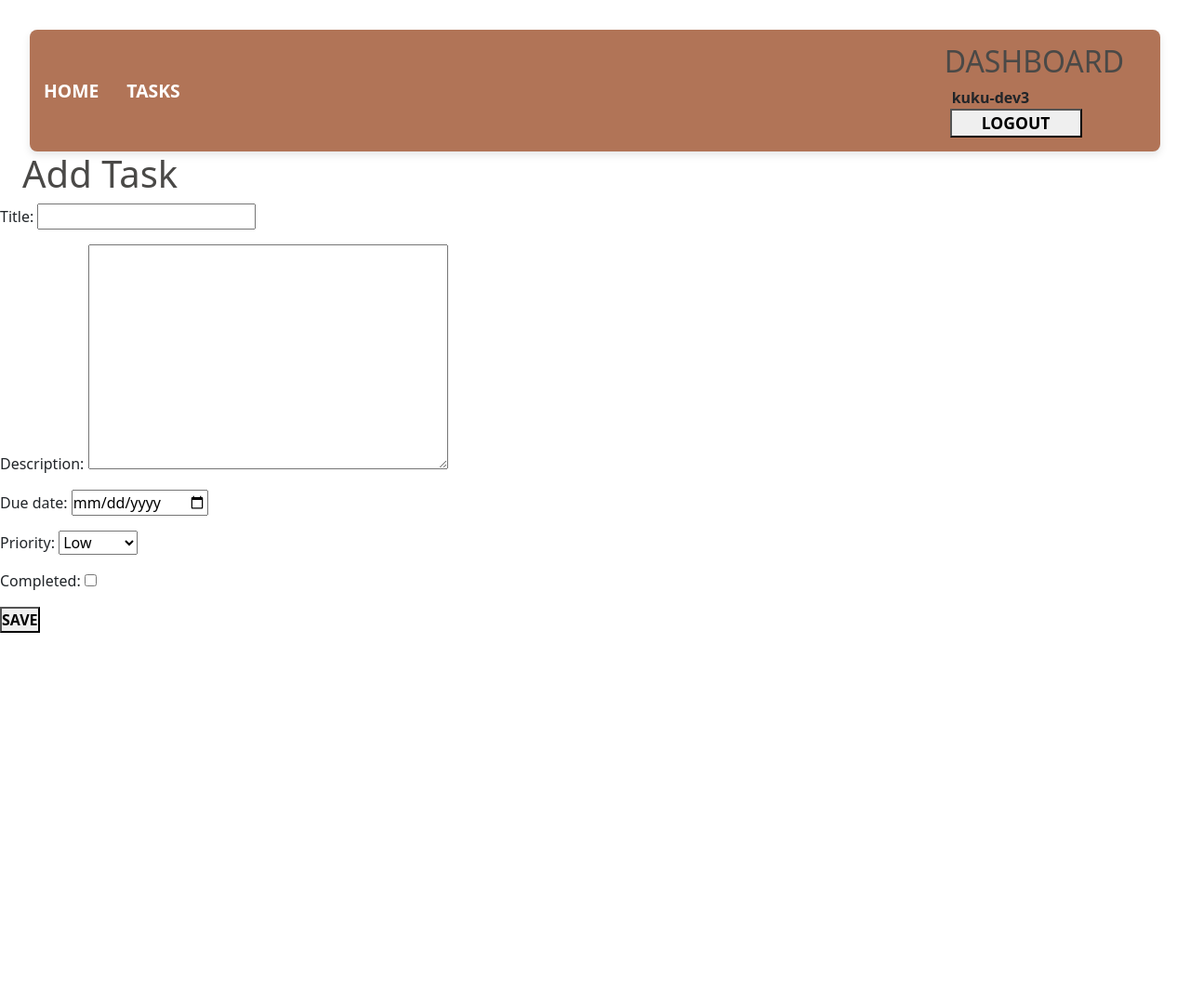
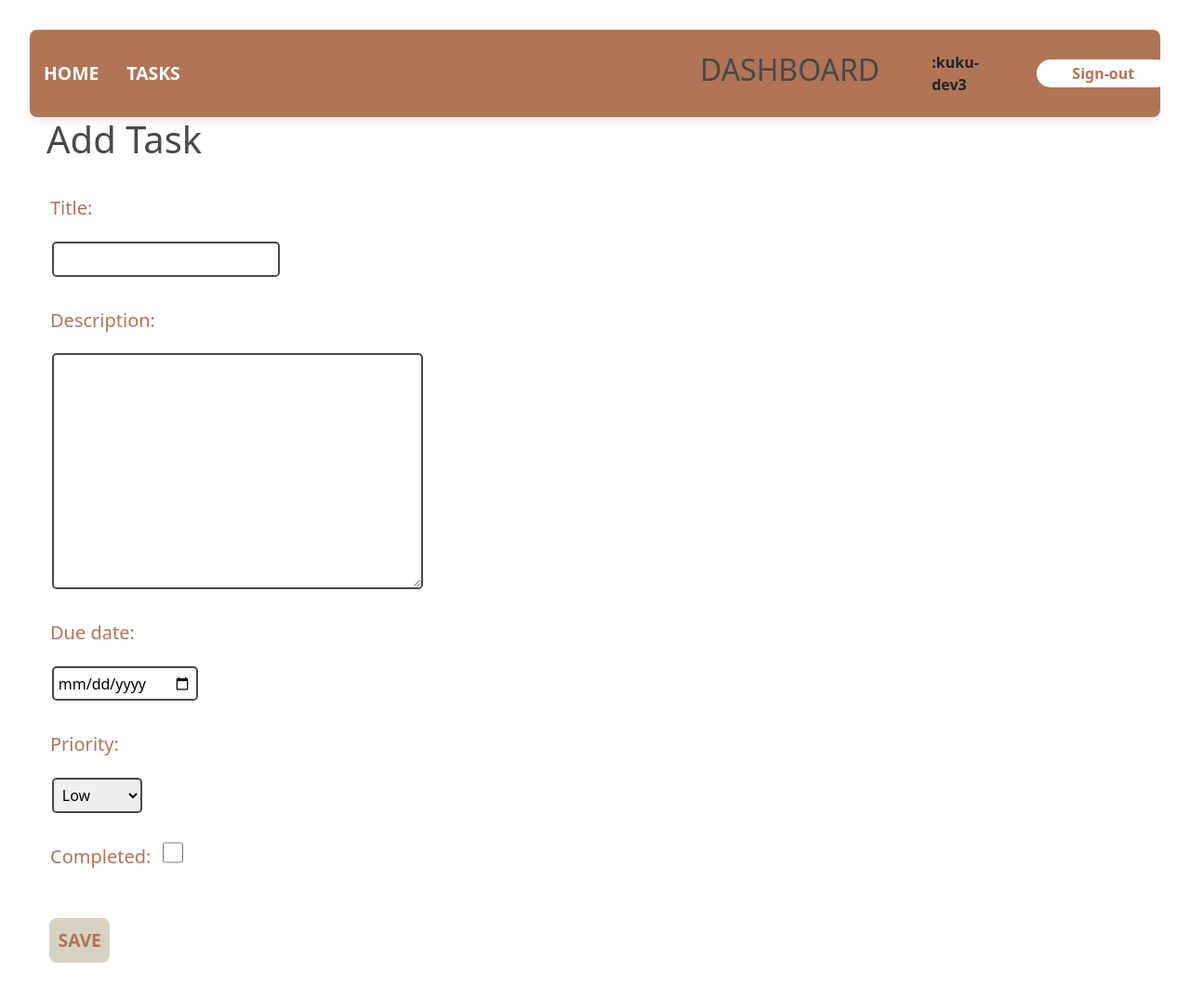
Before and after one commit to Fash-Mayor/Mini-Django-project-To-do-App, a Django app: page /add/ in a window 1280 px wide. Shown: the whole page at 93% size. Before the commit the page ends 681 px from the top, so only its background shows below. Run offline with Django 5.2, Linux system fonts and the light colour scheme; a user stored in the database is signed in.

Commit message:
Improved styling

```diff
--- a/todoapp/static/style.css
+++ b/todoapp/static/style.css
@@ -4,7 +4,6 @@
     box-sizing: border-box;
 }
 body{
-    background-color: #e2cb8d;
     color: black;
     width: 100%;
     padding: 12px;
--- a/todoapp/static/styles.css
+++ b/todoapp/static/styles.css
@@ -55,19 +51,37 @@ h1, h2 {
     font-size: 1.1em;
     transition: color 0.2s;
 }
-
 .nav a:hover {
     color: #4A4947;
     text-decoration: none;
 }
-
+.nav div{
+    width: 10%;
+    margin-right: 24rem;
+    display: flex;
+    flex-direction: row;
+    align-items: center;
+}
+.nav button{
+    width: 9rem;
+    background-color: #fff;
+    color: #B17457;
+    font-size: 16px;
+    border: none;
+    border-radius: 1rem;
+    padding: 0.2rem;
+}
+.nav button:hover{
+    background-color: #4A4947;
+    color: #FAF7F0;
+    text-decoration: none;
+    border: none;
+}
 .nav form {
     margin-left: 15px;
 }
-
 .nav input[type="submit"] {
-    background-color: #6a0dad;
-    color: #fff;
+    color: #D8D2C2;
     border: none;
     padding: 8px 16px;
     border-radius: 5px;
@@ -186,22 +215,66 @@ span .btn:hover{
     box-shadow: 0 4px 6px rgba(0, 0, 0, 0.1);
     transition: transform 0.2s, box-shadow 0.2s;
 }
-
 .task-list li:hover {
     transform: translateY(-3px);
     box-shadow: 0 6px 10px rgba(0, 0, 0, 0.2);
 }
-
-/* Links */
-a {
-    color: #6a0dad;
-    text-decoration: none;
-    font-weight: bold;
+.task-list li a{
+    margin: 1.5rem 0;
+    padding-left: 0.7rem;
+}
+.task-list li p{
+    margin-bottom: 0.9rem;
 }
 
-a:hover {
-    color: #9b30ff;
-    text-decoration: underline;
+/*Create task*/
+h1{
+    margin-left: 50px;
+}
+.create_task{
+    position: relative;
+    margin: 1.2rem;
+    margin-left: 46px;
+    width: 90%;
+}
+.create_task label{
+    color: #B17457;
+    margin: 1rem 0.5rem;
+    font-size: 20px;
+    font-weight: 500;
+    /* display: flex; */
+}
+.create_task input, .create_task textarea, .create_task select{
+    border: 2px solid #4A4947;
+    border-radius: 0.3rem;
+    padding: 0.3rem;
+    margin: 0.3rem 0 0.3rem 10px;
+    display: flex;
+}
+.create_task input:hover{
+    border: 2px solid #B17457;
+}
+.create_task  input[type="checkbox"]{
+    display: inline;
+    margin: 0;
+    width: 1.4rem;
+    height: 1.4rem;
+}
+.create_task .btn{
+    background-color: #D8D2C2;
+    color: #B17457;
+    font-size: larger;
+    font-weight: 500;
+    margin: 1.2rem 7px;
+    padding: 0.6rem;
+    border: none;
+    border-radius: 0.5rem;
+}
+.create_task .btn:hover{
+    background-color: #4A4947;
+    color: #FAF7F0;
+    text-decoration: none;
+    border: none;
 }
 
 /* Task Status */
--- a/todoapp/templates/base.html
+++ b/todoapp/templates/base.html
@@ -23,11 +23,11 @@
 
         <div>
             <h2>DASHBOARD</h2>
-        <strong class="usern">{{ user.username }}</strong>
+            <strong class="usern">:{{ user.username }}</strong>
             <li>
             <form action="{%url 'logout' %}" method="post">
                 {% csrf_token %}
-            <button type="submit"><strong class="logout">LOGOUT</strong></button>
+                <button type="submit"><strong class="logout">Sign-out</strong></button>
             </form>
             </li>
 
--- a/todoapp/templates/registration/login.html
+++ b/todoapp/templates/registration/login.html
@@ -5,9 +5,9 @@
     <form action="" method="post" class="login_form">
         {% csrf_token %}
         {{ form.as_ul }}
+        <input type="submit" value="Login" class="btn"/>
     </form>
     <span>
-        <input type="submit" value="Login" class="btn"/>
         <a href="{% url 'signup' %}" class="btn">Sign Up</a>
     </span>
 {% endblock content %}
--- a/todoapp/templates/task_form.html
+++ b/todoapp/templates/task_form.html
@@ -1,9 +1,9 @@
 {% extends 'base.html' %}
 {% block content %}
    <h1>{% if form.instance.pk %} Edit Task {% else %} Add Task {% endif %}</h1>
-   <form method="post">
+   <form method="post" class="create_task">
         {% csrf_token %}
         {{ form.as_p }}
-        <button type="submit"><strong>SAVE</strong></button>
+        <button type="submit" class="btn"><strong>SAVE</strong></button>
    </form>
 {% endblock content %}
```
Also changed, not shown: other parts of todoapp/static/styles.css (+27 -16 lines), todoapp/db.sqlite3. Lines whose indentation alone changed are shown as unchanged.
